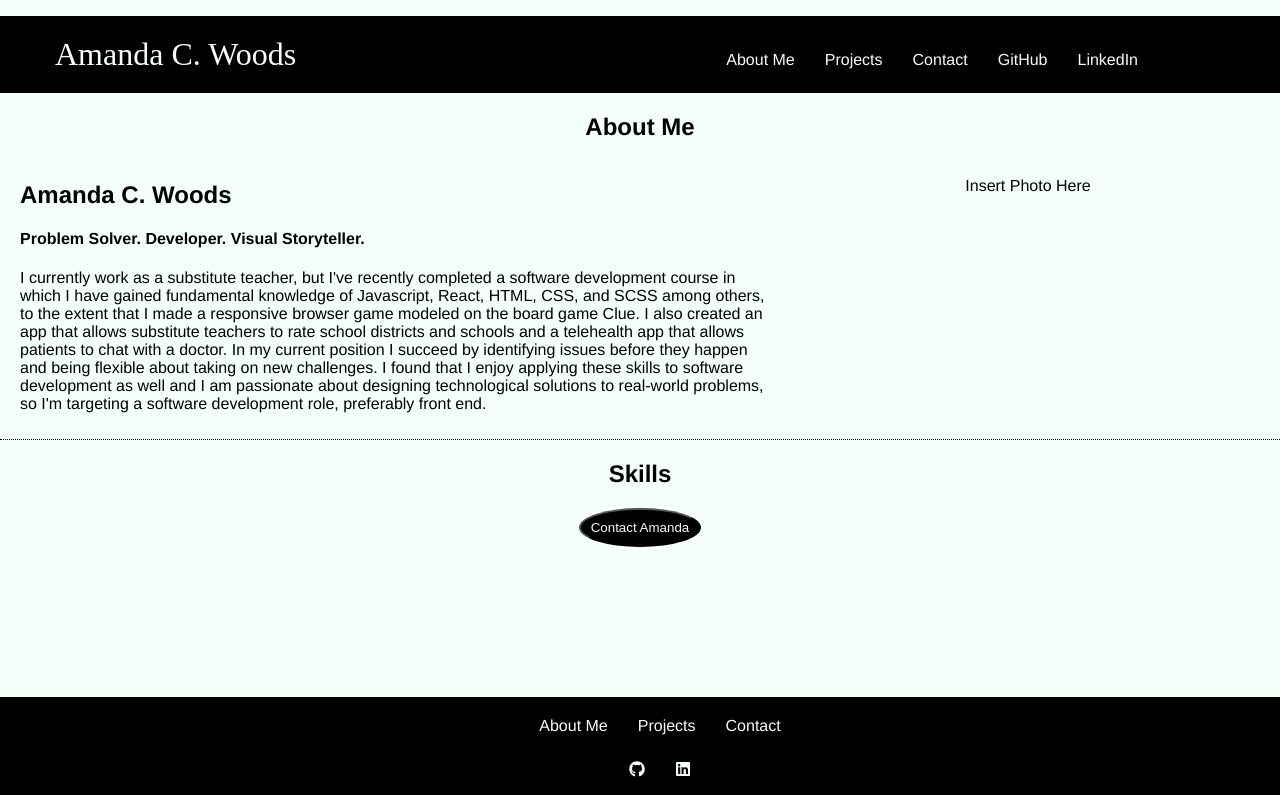
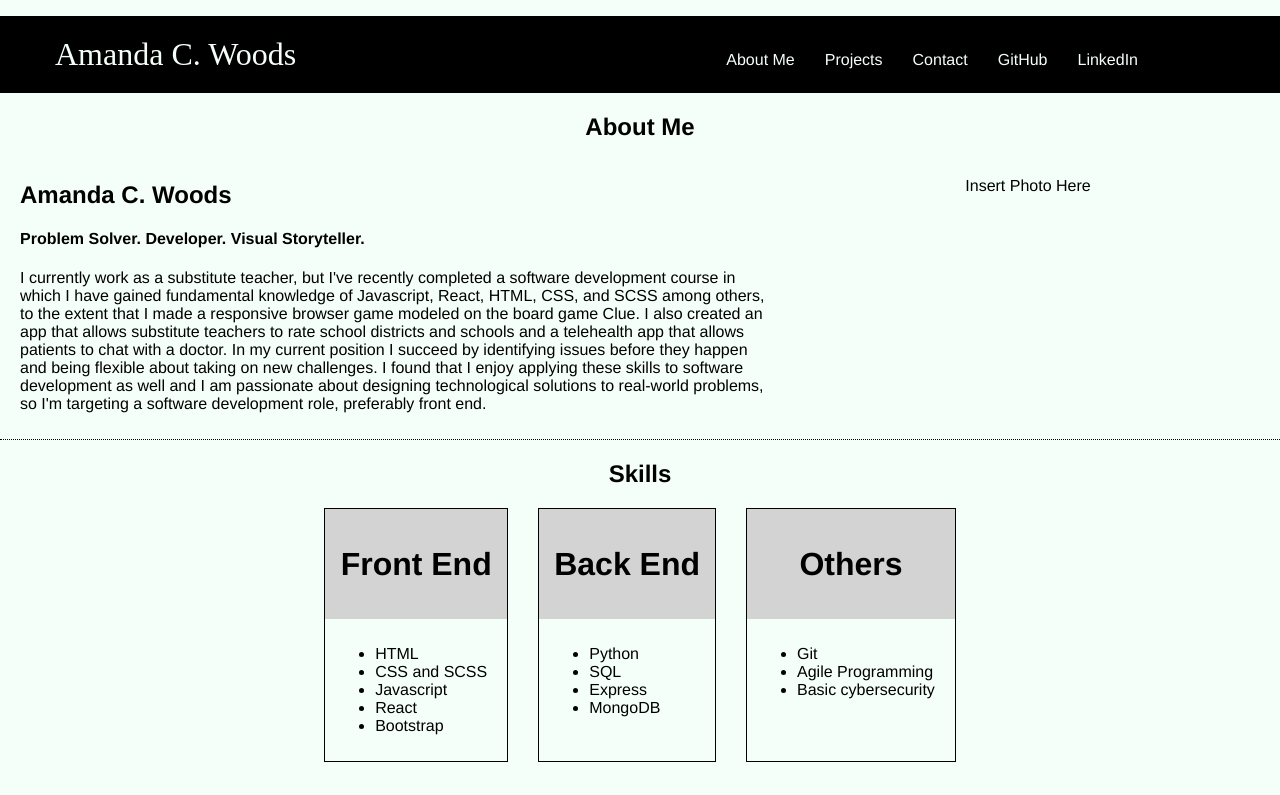
Before and after one commit to ACatWalks/portfolioBackup, a React (Create React App) app in the folder portfolio/: page / in a window 1280 px wide. Shown: the top 795 px of the page. Built offline with nearby package versions, Linux system fonts and the light colour scheme.

Commit message:
Cards complete, no thanks to React-Bootstrap

```diff
--- a/portfolio/src/styles/styles.scss
+++ b/portfolio/src/styles/styles.scss
@@ -129,4 +129,27 @@ body{
         display: flex;
         justify-content: center;
     }
+    & .card-container{
+        display: flex;
+        flex-direction: row;
+        justify-content: center;
+        & .card{
+            border: 1px solid black;
+            margin-left: 15px;
+            margin-right: 15px;
+            margin-bottom: 35px;
+            & .header{
+                text-align: center;
+                background-color: lightgrey;
+                margin-top: 0;
+                padding: 15px;
+            }
+            & .body{
+              padding-right: 20px;
+              padding-top: 10px;
+              padding-bottom: 10px;
+              padding-left: 10px;
+            }
+        }
+    }
 }
--- a/portfolio/src/views/About.js
+++ b/portfolio/src/views/About.js
@@ -18,6 +18,41 @@ function About() {
                     </div>
             </div>
             <h2 id='skills'>Skills</h2>
+            <div className='card-container'>
+                <div className='card'>
+                    <div className='header'><h1>Front End</h1></div>
+                    <div className='body'>
+                        <ul>
+                            <li>HTML</li>
+                            <li>CSS and SCSS</li>
+                            <li>Javascript</li>
+                            <li>React</li>
+                            <li>Bootstrap</li>
+                        </ul>
+                    </div>
+                </div>
+                <div className='card'>
+                    <div className='header'><h1>Back End</h1></div>
+                    <div className='body'>
+                        <ul>
+                            <li>Python</li>
+                            <li>SQL</li>
+                            <li>Express</li>
+                            <li>MongoDB</li>
+                        </ul>
+                    </div>
+                </div>
+                <div className='card'>
+                    <div className='header'><h1>Others</h1></div>
+                    <div className='body'>
+                        <ul>
+                            <li>Git</li>
+                            <li>Agile Programming</li>
+                            <li>Basic cybersecurity</li>
+                        </ul>
+                    </div>
+                </div>
+            </div>
             <div className='button-container'>
             <button><a href='./contact' style={{color: '#F5FFFA'}}>Contact Amanda</a></button>
             </div>
```
